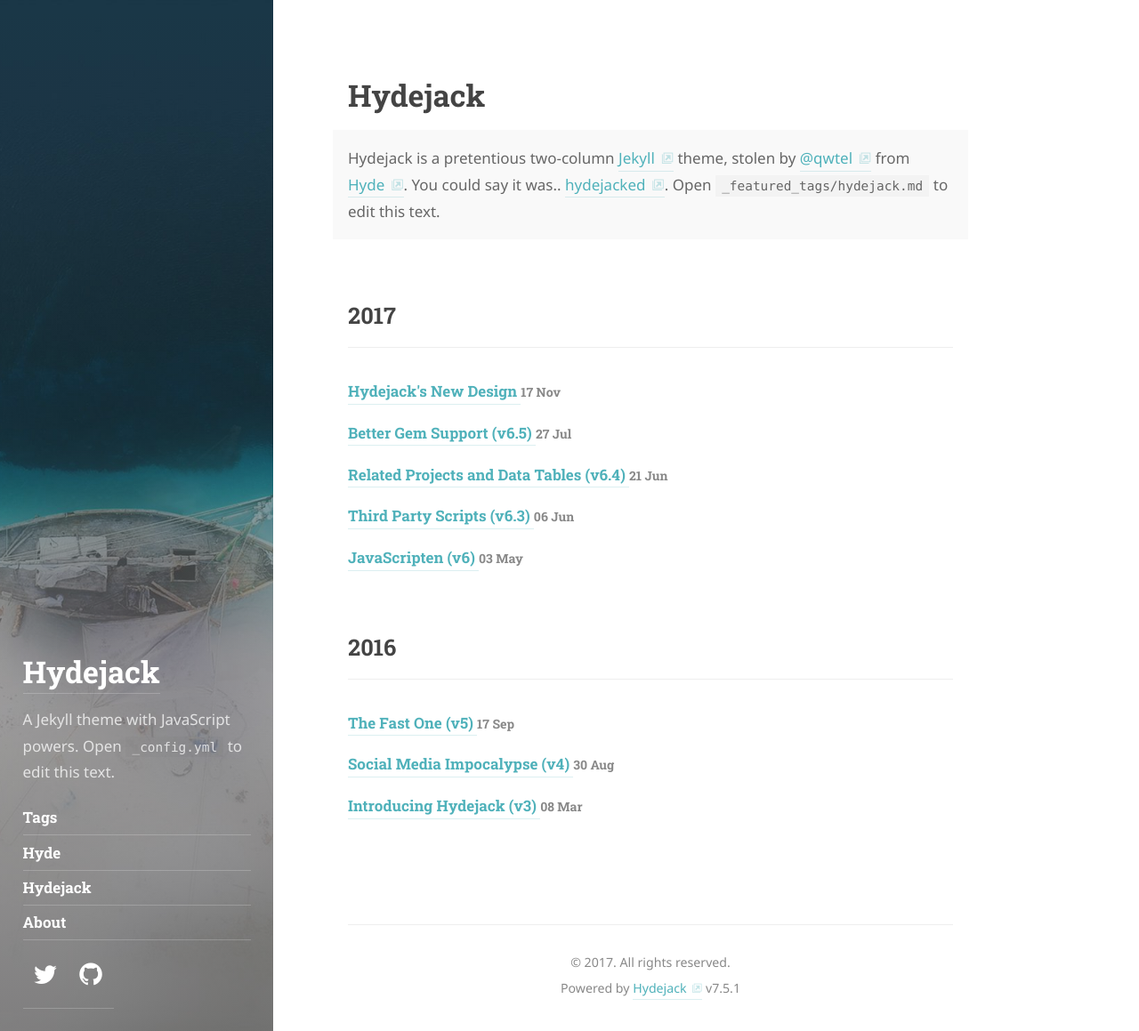
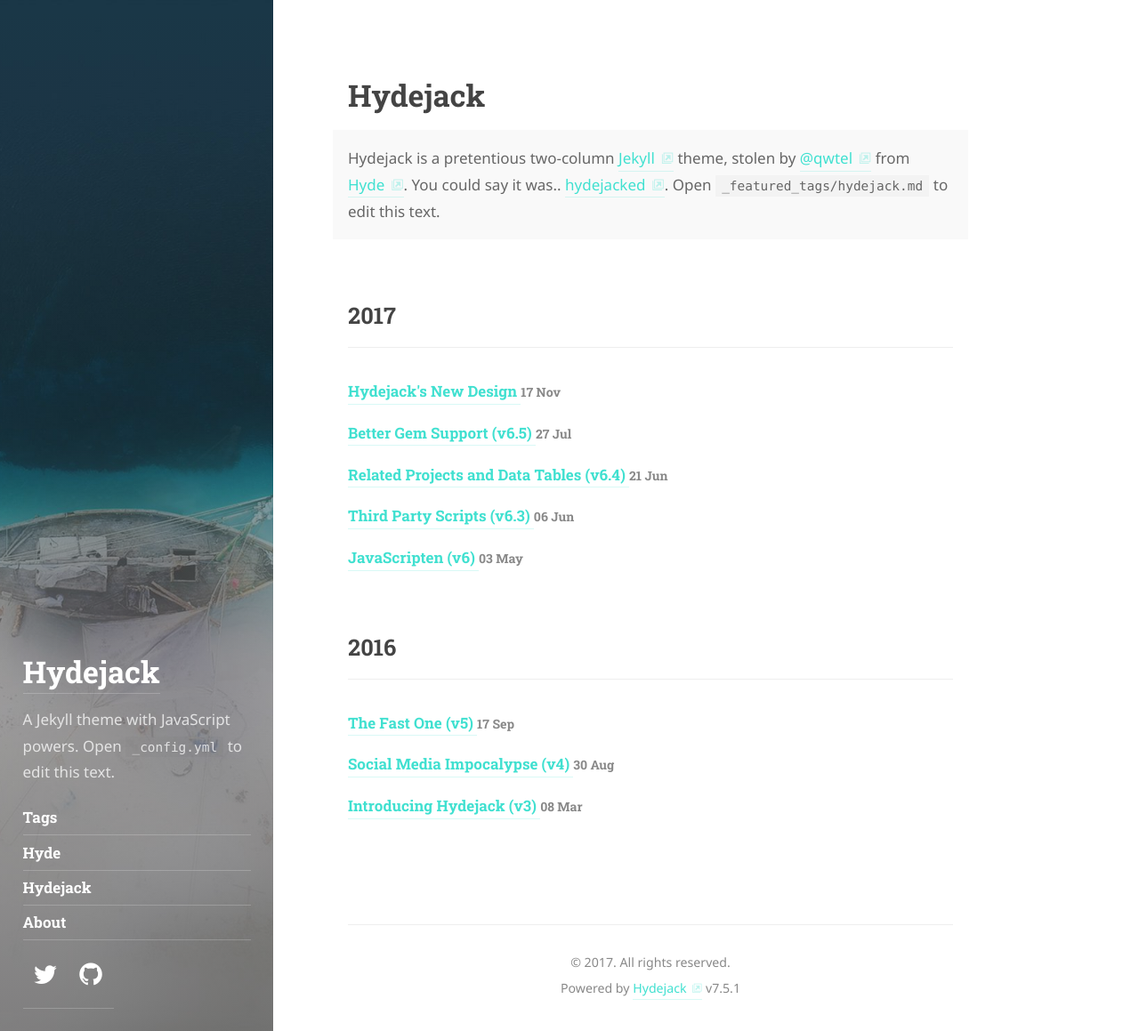
Before and after one commit to sunping0612/blog, a Jekyll site: the page built from _featured_tags/hydejack.md, in a window 1280 px wide and 1159 px high. Shown: the whole window at 89% size. Built offline with Jekyll 4.4.1, drawn with Linux system fonts in a browser that asks for light colours; some web fonts are replaced.

```diff
--- a/_featured_tags/hydejack.md
+++ b/_featured_tags/hydejack.md
@@ -10,5 +10,5 @@ description: >
   [@qwtel](https://twitter.com/qwtel) from [Hyde](http://hyde.getpoole.com).
   You could say it was.. [hydejacked](http://media3.giphy.com/media/makedRIckZBW8/giphy.gif).
   Open `_featured_tags/hydejack.md` to edit this text.
-accent_color: #40E0D0
+accent_color: '#40E0D0'
 ---
```
